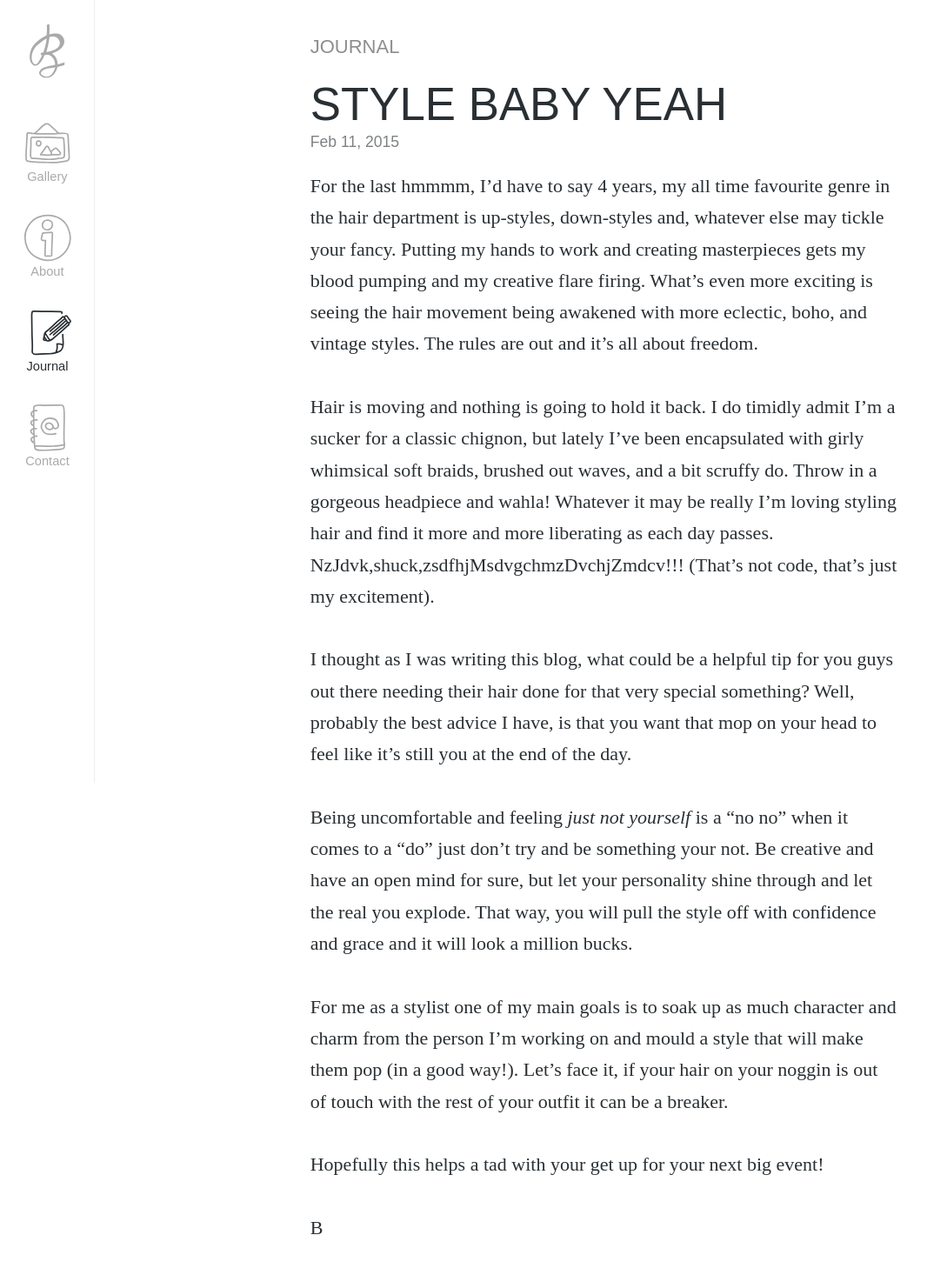
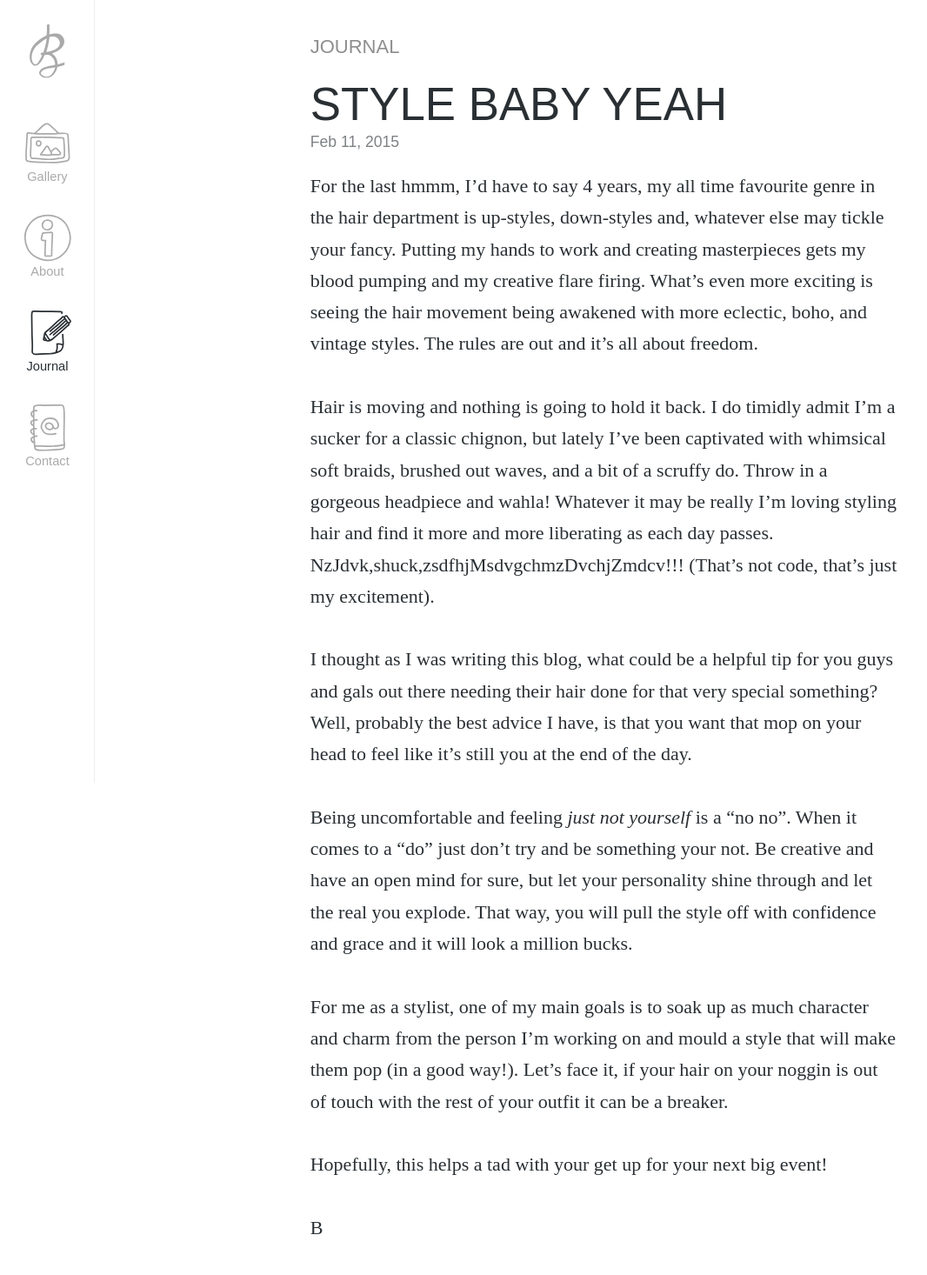
Before and after one commit to lukebrooker/bekkibrooker, a Jekyll site: the page built from _posts/2015-02-15-style-baby-yeah.md, in a window 1280 px wide. Shown: the whole page at 87% size, without its empty margins (0-1066 px from the left). Built offline with Jekyll 4.4.1, drawn with Linux system fonts in a browser that asks for light colours.

Commit message:
Updated 2015-02-15-style-baby-yeah.md

```diff
--- a/_posts/2015-02-15-style-baby-yeah.md
+++ b/_posts/2015-02-15-style-baby-yeah.md
@@ -7,16 +7,16 @@ tags:
 excerpt: "What could be a helpful tip for you guys out there needing their hair done for that very special something?"
 ---
 
-For the last hmmmm, I'd have to say 4 years, my all time favourite genre in the hair department is up-styles, down-styles and, whatever else may tickle your fancy. Putting my hands to work and creating masterpieces gets my blood pumping and my creative flare firing. What's even more exciting is seeing the hair movement being awakened with more eclectic, boho, and vintage styles. The rules are out and it's all about freedom.
+For the last hmmm, I'd have to say 4 years, my all time favourite genre in the hair department is up-styles, down-styles and, whatever else may tickle your fancy. Putting my hands to work and creating masterpieces gets my blood pumping and my creative flare firing. What's even more exciting is seeing the hair movement being awakened with more eclectic, boho, and vintage styles. The rules are out and it's all about freedom.
 
-Hair is moving and nothing is going to hold it back. I do timidly admit I'm a sucker for a classic chignon, but lately I've been encapsulated with girly whimsical soft braids, brushed out waves, and a bit scruffy do. Throw in a gorgeous headpiece and wahla! Whatever it may be really I'm loving styling hair and find it more and more liberating as each day passes. NzJdvk,shuck,zsdfhjMsdvgchmzDvchjZmdcv!!! (That's not code, that's just my excitement).
+Hair is moving and nothing is going to hold it back. I do timidly admit I'm a sucker for a classic chignon, but lately I've been captivated with whimsical soft braids, brushed out waves, and a bit of a scruffy do. Throw in a gorgeous headpiece and wahla! Whatever it may be really I'm loving styling hair and find it more and more liberating as each day passes. NzJdvk,shuck,zsdfhjMsdvgchmzDvchjZmdcv!!! (That's not code, that's just my excitement).
 
-I thought as I was writing this blog, what could be a helpful tip for you guys out there needing their hair done for that very special something? Well, probably the best advice I have, is that you want that mop on your head to feel like it's still you at the end of the day.
+I thought as I was writing this blog, what could be a helpful tip for you guys and gals out there needing their hair done for that very special something? Well, probably the best advice I have, is that you want that mop on your head to feel like it's still you at the end of the day.
 
-Being uncomfortable and feeling *just not yourself* is a “no no” when it comes to a “do” just don't try and be something your not. Be creative and have an open mind for sure, but let your personality shine through and let the real you explode. That way, you will pull the style off with confidence and grace and it will look a million bucks.
+Being uncomfortable and feeling *just not yourself* is a “no no”. When it comes to a “do” just don't try and be something your not. Be creative and have an open mind for sure, but let your personality shine through and let the real you explode. That way, you will pull the style off with confidence and grace and it will look a million bucks.
 
-For me as a stylist one of my main goals is to soak up as much character and charm from the person I'm working on and mould a style that will make them pop (in a good way!). Let's face it, if your hair on your noggin is out of touch with the rest of your outfit it can be a breaker.
+For me as a stylist, one of my main goals is to soak up as much character and charm from the person I'm working on and mould a style that will make them pop (in a good way!). Let's face it, if your hair on your noggin is out of touch with the rest of your outfit it can be a breaker.
 
-Hopefully this helps a tad with your get up for your next big event!
+Hopefully, this helps a tad with your get up for your next big event!
 
 B
```
